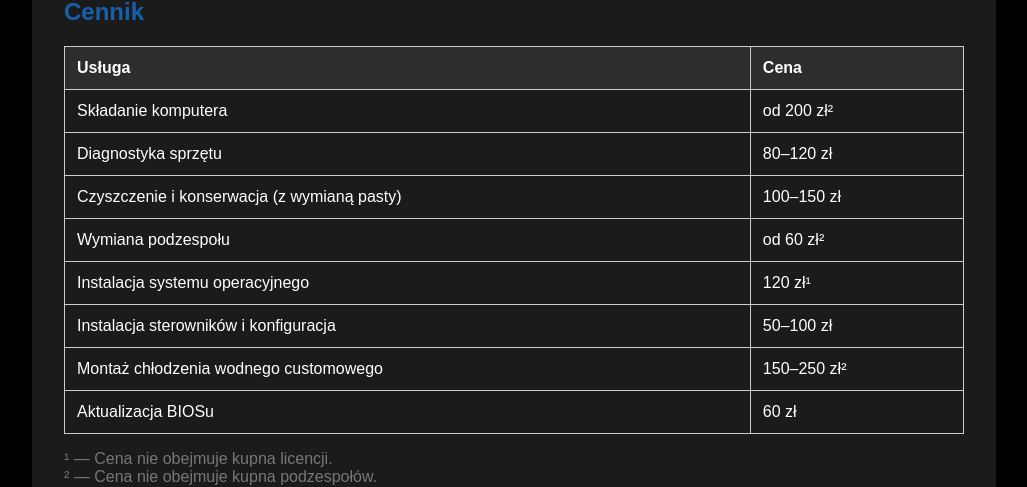
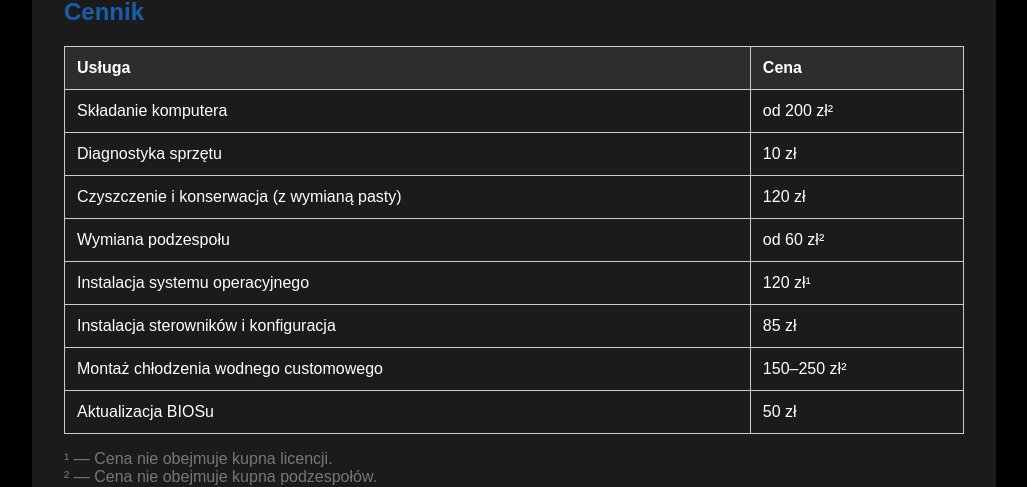
Before and after one commit to bartkyy/bkpcserwis, a plain HTML site: page index.html in a window 1280 px wide. Shown: the part 958-1445 px from the top of the page, without its empty margins (126-1153 px from the left). Drawn offline with Linux system fonts and the light colour scheme.

Commit message:
Update index.html

```diff
--- a/index.html
+++ b/index.html
@@ -46,13 +46,13 @@
             </thead>
             <tbody>
                 <tr><td>Składanie komputera</td><td>od 200 zł&sup2;</td></tr>
-                <tr><td>Diagnostyka sprzętu</td><td>80–120 zł</td></tr>
-                <tr><td>Czyszczenie i konserwacja (z wymianą pasty)</td><td>100–150 zł</td></tr>
+                <tr><td>Diagnostyka sprzętu</td><td>10 zł</td></tr>
+                <tr><td>Czyszczenie i konserwacja (z wymianą pasty)</td><td>120 zł</td></tr>
                 <tr><td>Wymiana podzespołu</td><td>od 60 zł&sup2;</td></tr>
                 <tr><td>Instalacja systemu operacyjnego</td><td>120 zł&sup1;</td></tr>
-                <tr><td>Instalacja sterowników i konfiguracja</td><td>50–100 zł</td></tr>
+                <tr><td>Instalacja sterowników i konfiguracja</td><td>85 zł</td></tr>
                 <tr><td>Montaż chłodzenia wodnego customowego</td> <td>150–250 zł&sup2;</td></tr>
-                <tr><td>Aktualizacja BIOSu</td><td>60 zł</td></tr>
+                <tr><td>Aktualizacja BIOSu</td><td>50 zł</td></tr>
             </tbody>
         </table>
         <p id="legenda">
```
